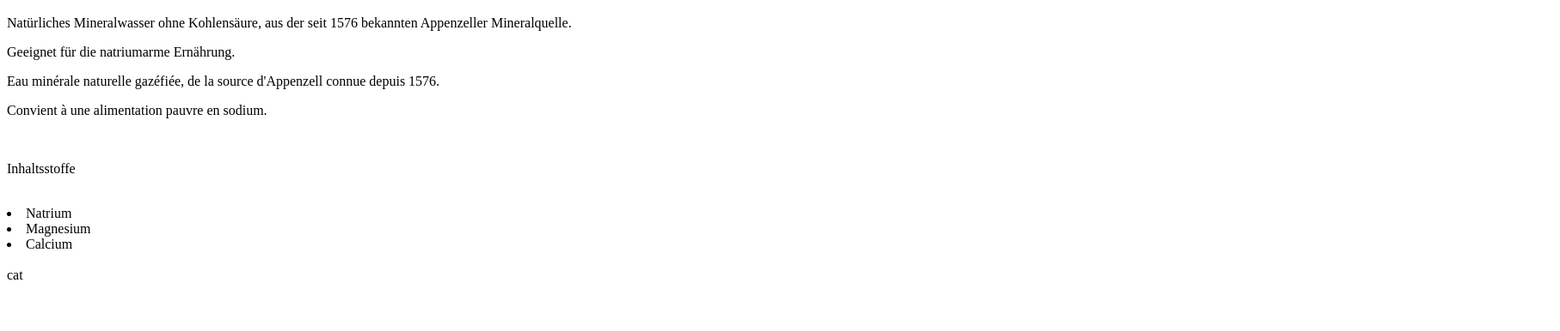
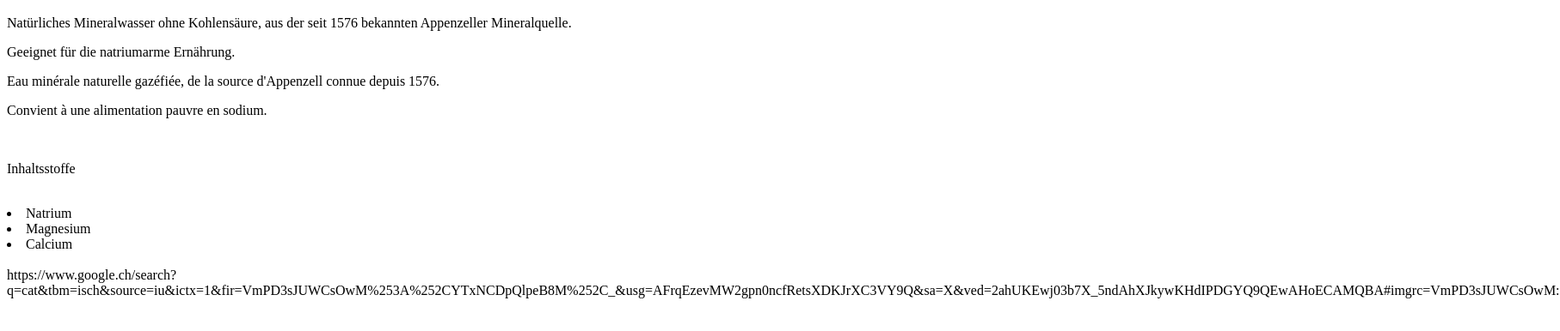
Before and after one commit to Tamy1289/Tamy1289.github.io, a plain HTML site: page index.html in a window 1280 px wide. Shown: the part 48-434 px from the top of the page at 86% size, 1814 px wide, since content can reach past the window. Drawn offline with Linux system fonts and the light colour scheme.

Commit message:
adding html

```diff
--- a/index.html
+++ b/index.html
@@ -15,6 +15,6 @@
       <li>Magnesium</li>
       <li>Calcium</li>
       <br>
-      <img>cat</img>
+      <img>https://www.google.ch/search?q=cat&tbm=isch&source=iu&ictx=1&fir=VmPD3sJUWCsOwM%253A%252CYTxNCDpQlpeB8M%252C_&usg=AFrqEzevMW2gpn0ncfRetsXDKJrXC3VY9Q&sa=X&ved=2ahUKEwj03b7X_5ndAhXJkywKHdIPDGYQ9QEwAHoECAMQBA#imgrc=VmPD3sJUWCsOwM:</img>
   </body>
 </html>
```
